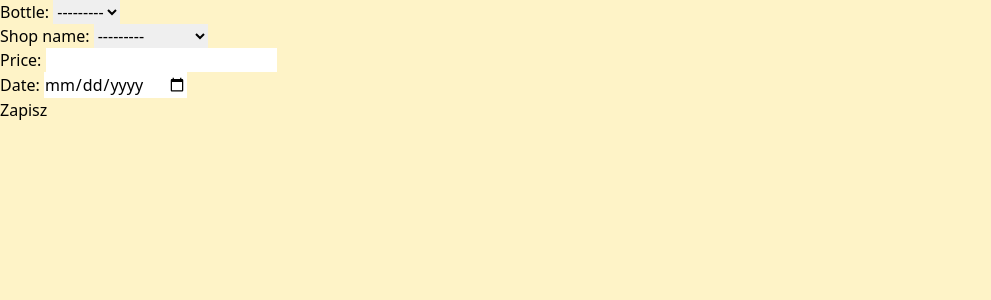
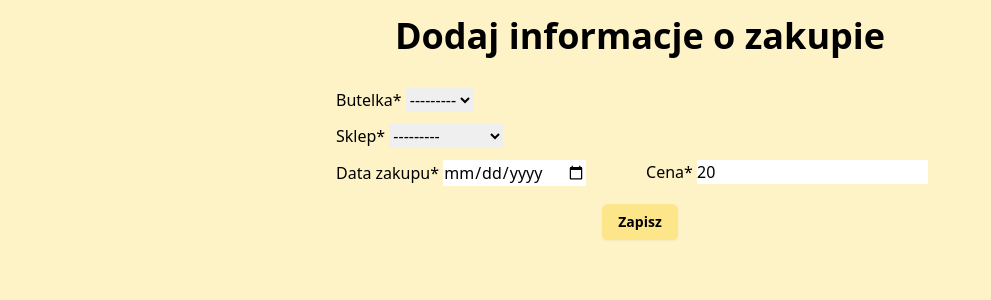
Before and after one commit to tobasqo/sommelier, a Django app: page /shop-infos in a window 1280 px wide. Shown: the top 300 px of the page, without its empty margins (0-991 px from the left). Run offline with Django 5.2, Linux system fonts and the light colour scheme; data that the repository does not hold is empty; some libraries are stand-ins or nearby versions.

Commit message:
style shopinfo form

```diff
--- a/sommelier/forms.py
+++ b/sommelier/forms.py
@@ -1,7 +1,6 @@
 from crispy_forms import layout
 from crispy_forms.helper import FormHelper
 from django import forms
-from django.forms import DateInput
 
 from sommelier import models
 
@@ -72,18 +71,17 @@ class BottleForm(forms.ModelForm):
                 css_class='flex justify-between',
             ),
             'description',
-            'image',  # want to style this element
+            'image',
             layout.Div(
                 layout.Submit(
                     'submit',
                     'Zapisz',
-                    css_class='rounded-md bg-amber-200 px-4 py-2 text-sm font-semibold shadow-sm hover:bg-amber-300 '
+                    css_class='rounded-md bg-amber-200 px-4 py-2 text-sm font-semibold shadow-sm hover:bg-amber-300'
                               'focus-visible:outline focus-visible:outline-2',
                 ),
                 css_class='flex justify-center mt-4',
             ),
         )
-        self.helper.use_custom_control = True
 
 
 class ShopInfoForm(forms.ModelForm):
@@ -91,5 +89,34 @@ class ShopInfoForm(forms.ModelForm):
         model = models.ShopInfo
         fields = '__all__'
         widgets = {
-            'date': DateInput(attrs={'type': 'date'}),
+            'date': forms.DateInput(attrs={'type': 'date'}),  # TODO: change display format
+            'price': forms.NumberInput(attrs={'value': 20}),
         }
+        labels = {
+            'bottle': 'Butelka',
+            'shop_name': 'Sklep',
+            'price': 'Cena',
+            'date': 'Data zakupu',
+        }
+
+    def __init__(self, *args, **kwargs):
+        super().__init__(*args, **kwargs)
+        self.helper = FormHelper()
+        self.helper.layout = layout.Layout(
+            'bottle',
+            'shop_name',
+            layout.Div(
+                layout.Div('date', css_class='w-[49%]'),
+                layout.Div('price', css_class='w-[49%]'),
+                css_class='flex justify-between',
+            ),
+            layout.Div(
+                layout.Submit(
+                    'submit',
+                    'Zapisz',
+                    css_class='rounded-md bg-amber-200 px-4 py-2 text-sm font-semibold shadow-sm hover:bg-amber-300'
+                              'focus-visible:outline focus-visible:outline-2',
+                ),
+                css_class='flex justify-center mt-1.5',
+            ),
+        )
--- a/templates/partials/forms/shop_info_form.html
+++ b/templates/partials/forms/shop_info_form.html
@@ -1,10 +1,11 @@
 {% extends 'base.html' %}
-{% load tailwind_filters %}
+{% load crispy_forms_tags %}
 
 {% block body %}
-    <form method="post" enctype="multipart/form-data">
+    <div class="mt-4 w-11/12 max-w-2xl mx-auto sm:px-6 lg:px-8">
+        <h1 class="text-4xl font-bold mb-8 text-center">Dodaj informacje o zakupie</h1>
+
         {% csrf_token %}
-        {{ form|crispy }}
-        <button type="submit">Zapisz</button>
-    </form>
+        {% crispy form %}
+    </div>
 {% endblock %}
```
